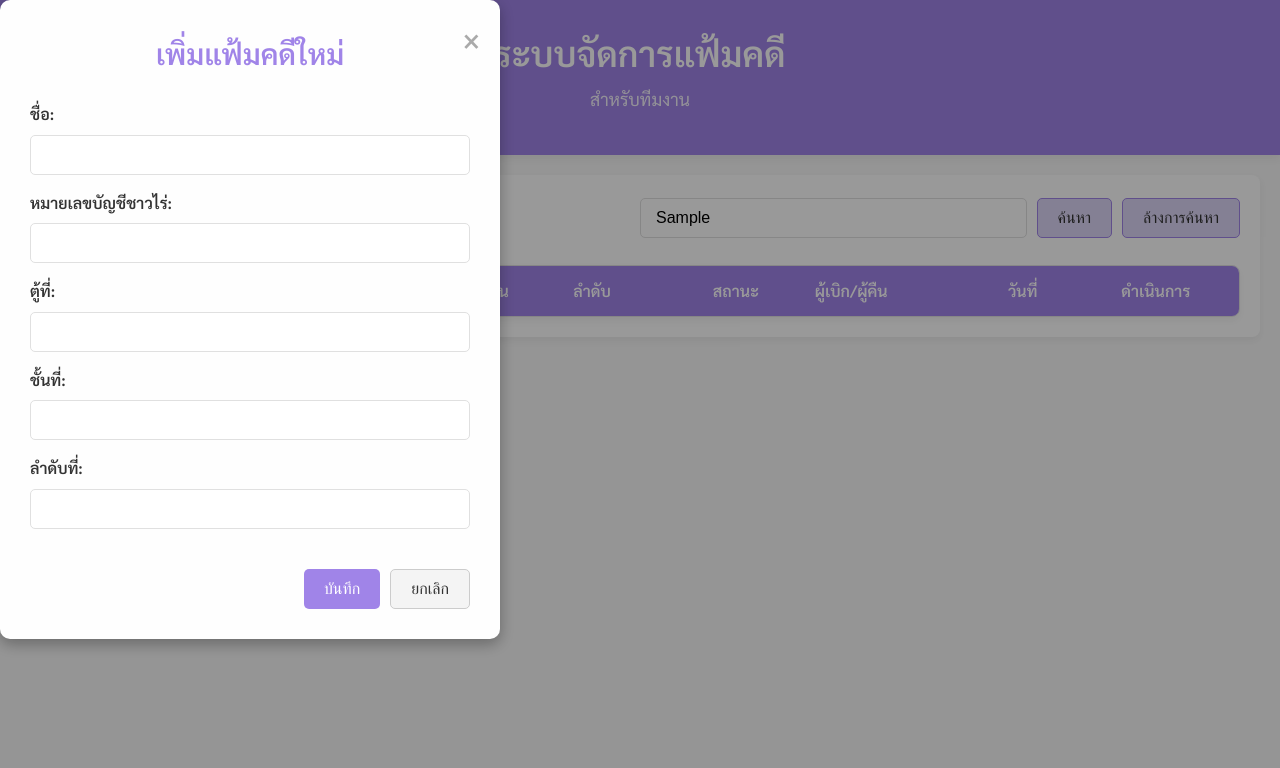
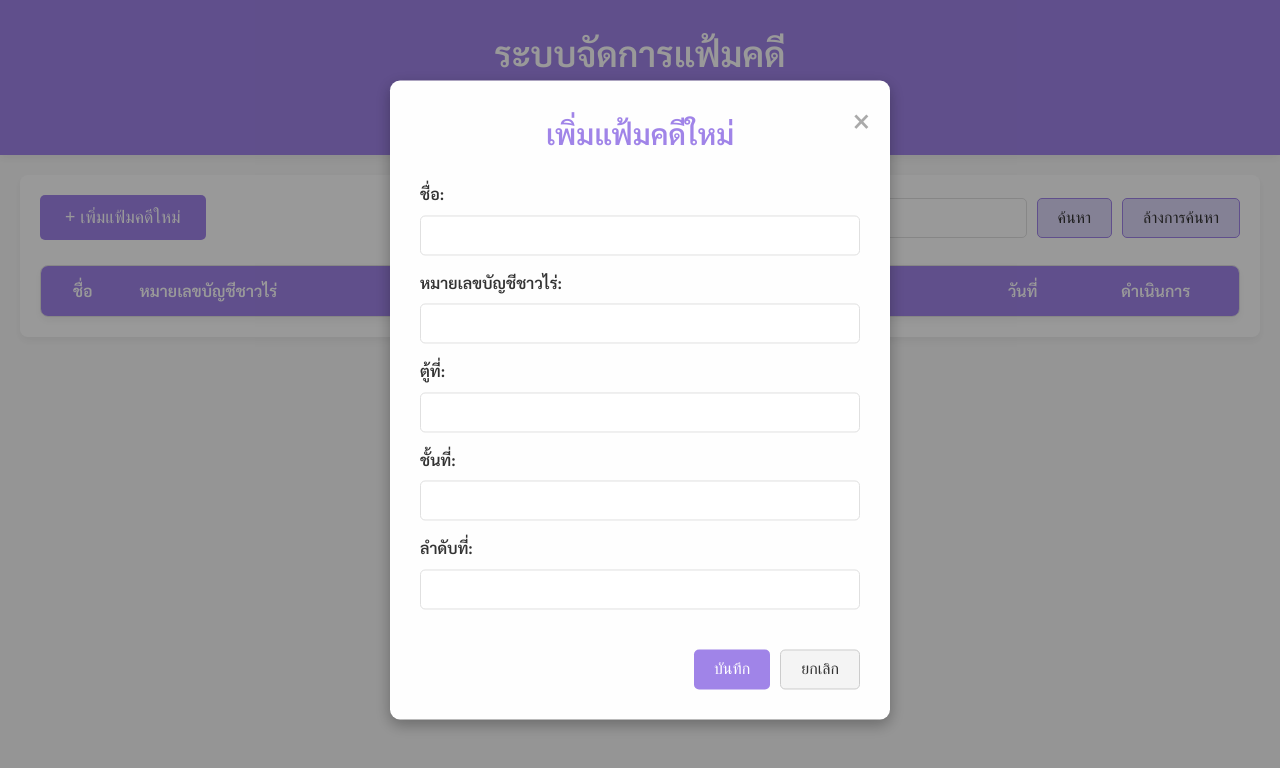
Before and after one commit to khunayehaha/case-management, a website with bundled scripts: page public/index.html in a window 1280 px wide. Both pictures are taken after typing "Sample" into the empty fields and a click on the button "+ เพิ่มแฟ้มคดีใหม่". Built offline with nearby package versions, Linux system fonts and the light colour scheme; no server answers.

Commit message:
💄 แก้ไข pop up ให้อยู่กึ่งกลาง

```diff
--- a/public/style.css
+++ b/public/style.css
@@ -262,8 +262,13 @@ header p {
     box-shadow: 0 5px 15px rgba(0,0,0,0.3);
     width: 90%;
     max-width: 500px;
-    position: relative;
     box-sizing: border-box;
+
+    /* 👇 แก้ให้ตรงกลางเป๊ะ */
+    position: absolute;
+    top: 50%;
+    left: 50%;
+    transform: translate(-50%, -50%);
 }
 
 .close-button {
```
